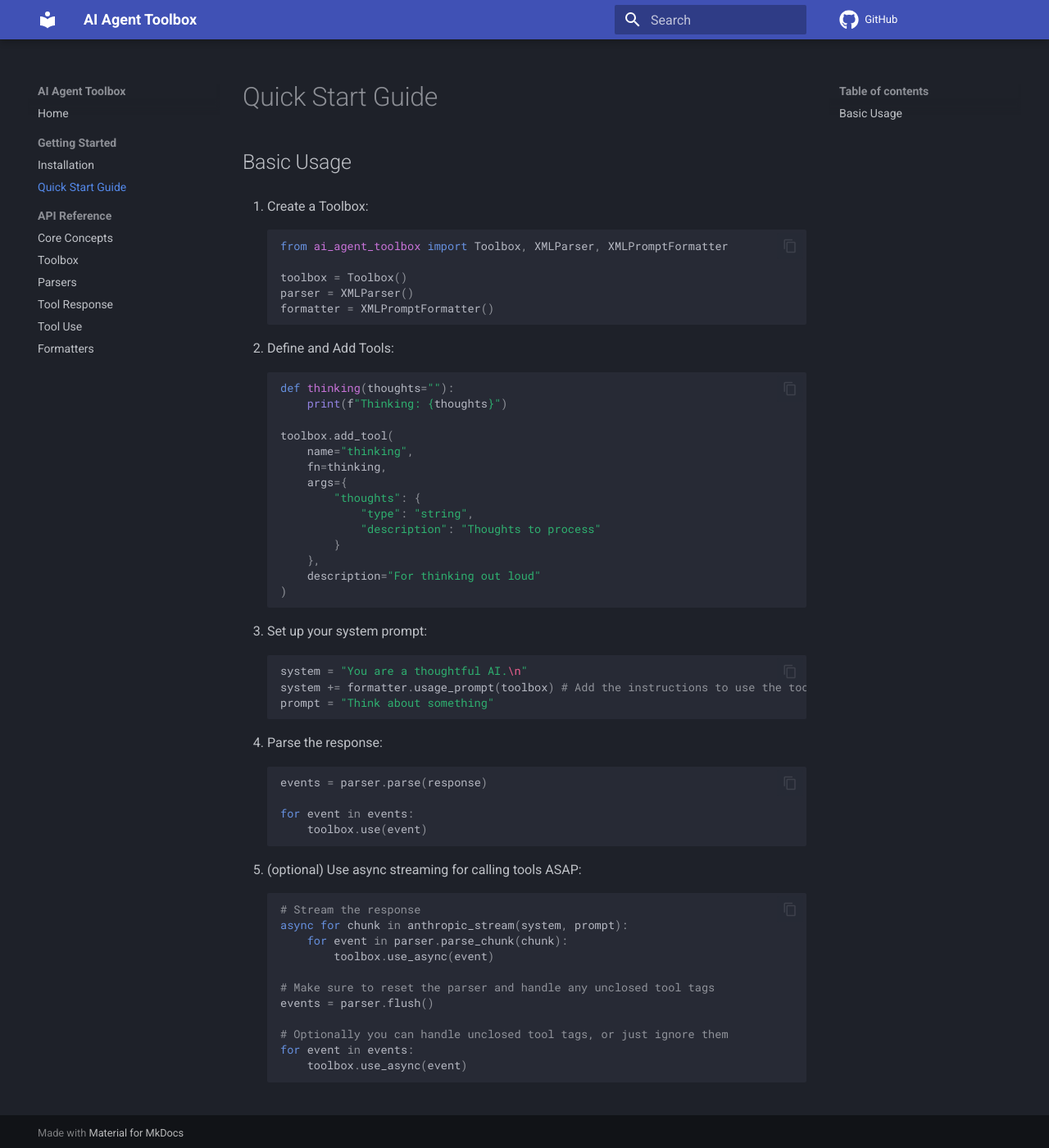
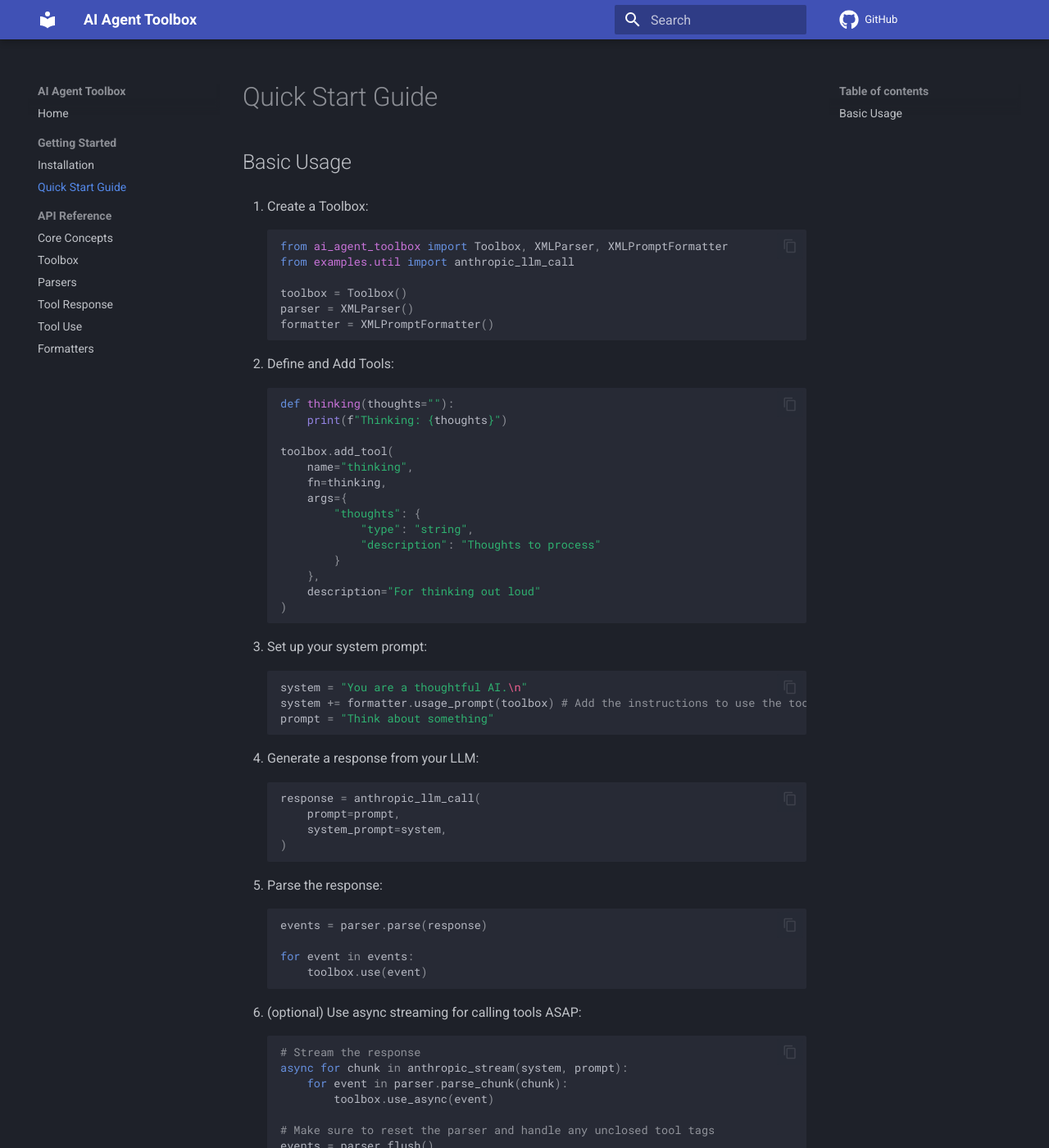
Before and after one commit to 255BITS/ai-agent-toolbox, an MkDocs documentation site: the page built from docs/getting-started/quickstart.md, in a window 1280 px wide and 1400 px high. Shown: the whole window at 82% size. Built offline with MkDocs 1.6.1 and Material for MkDocs 9.7.7, drawn with Linux system fonts in a browser that asks for light colours; comment, search, counter and statistics services are not loaded.

Commit message:
Add LLM call step to quickstart guide

````diff
--- a/docs/getting-started/quickstart.md
+++ b/docs/getting-started/quickstart.md
@@ -5,6 +5,7 @@
 1. Create a Toolbox:
 ```python
 from ai_agent_toolbox import Toolbox, XMLParser, XMLPromptFormatter
+from examples.util import anthropic_llm_call
 
 toolbox = Toolbox()
 parser = XMLParser()
@@ -36,7 +37,15 @@
 prompt = "Think about something"
 ```
 
-4. Parse the response:
+4. Generate a response from your LLM:
+```python
+response = anthropic_llm_call(
+    prompt=prompt,
+    system_prompt=system,
+)
+```
+
+5. Parse the response:
 ```python
 events = parser.parse(response)
 
````
Also changed, not shown: other parts of docs/getting-started/quickstart.md (+1 -1 lines).
